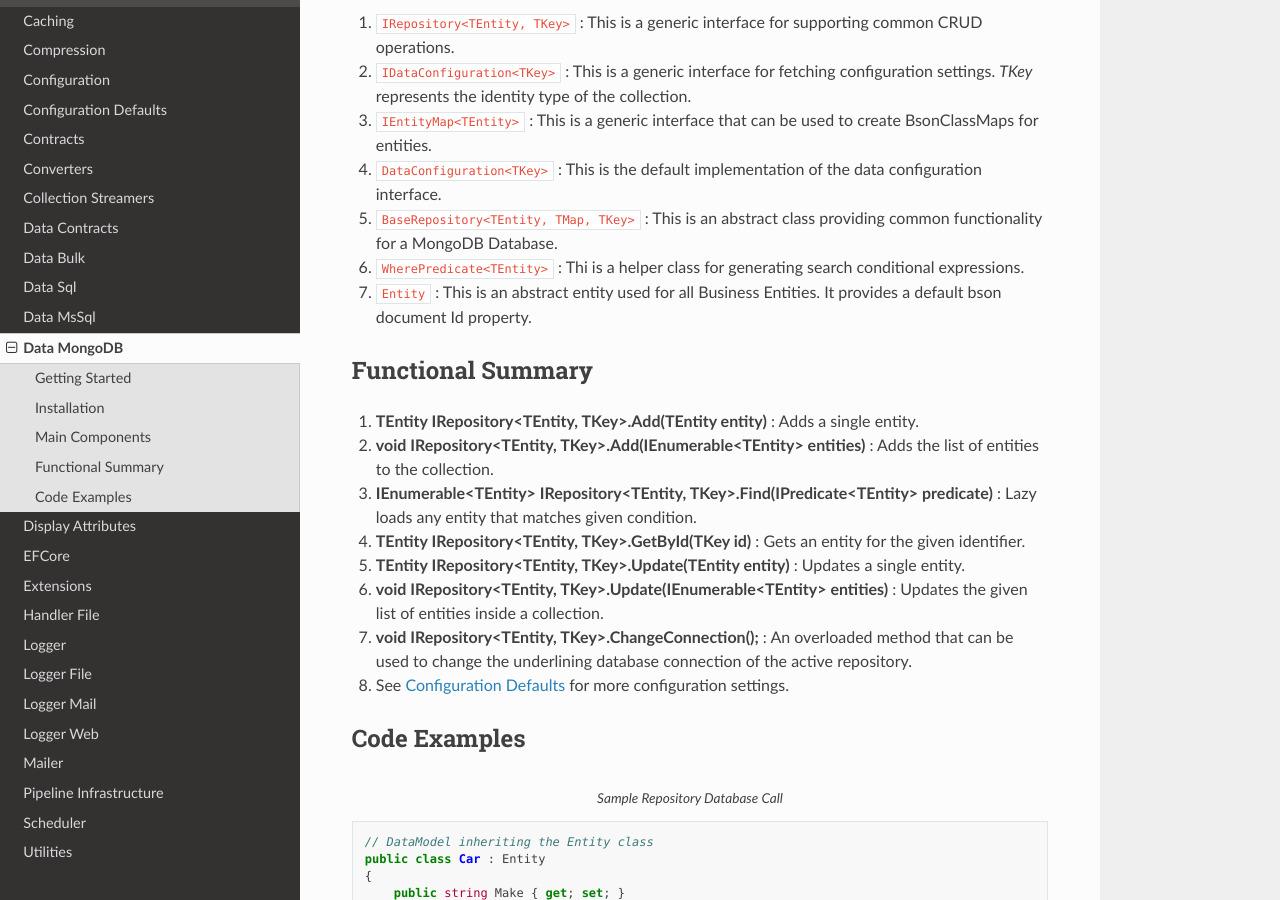
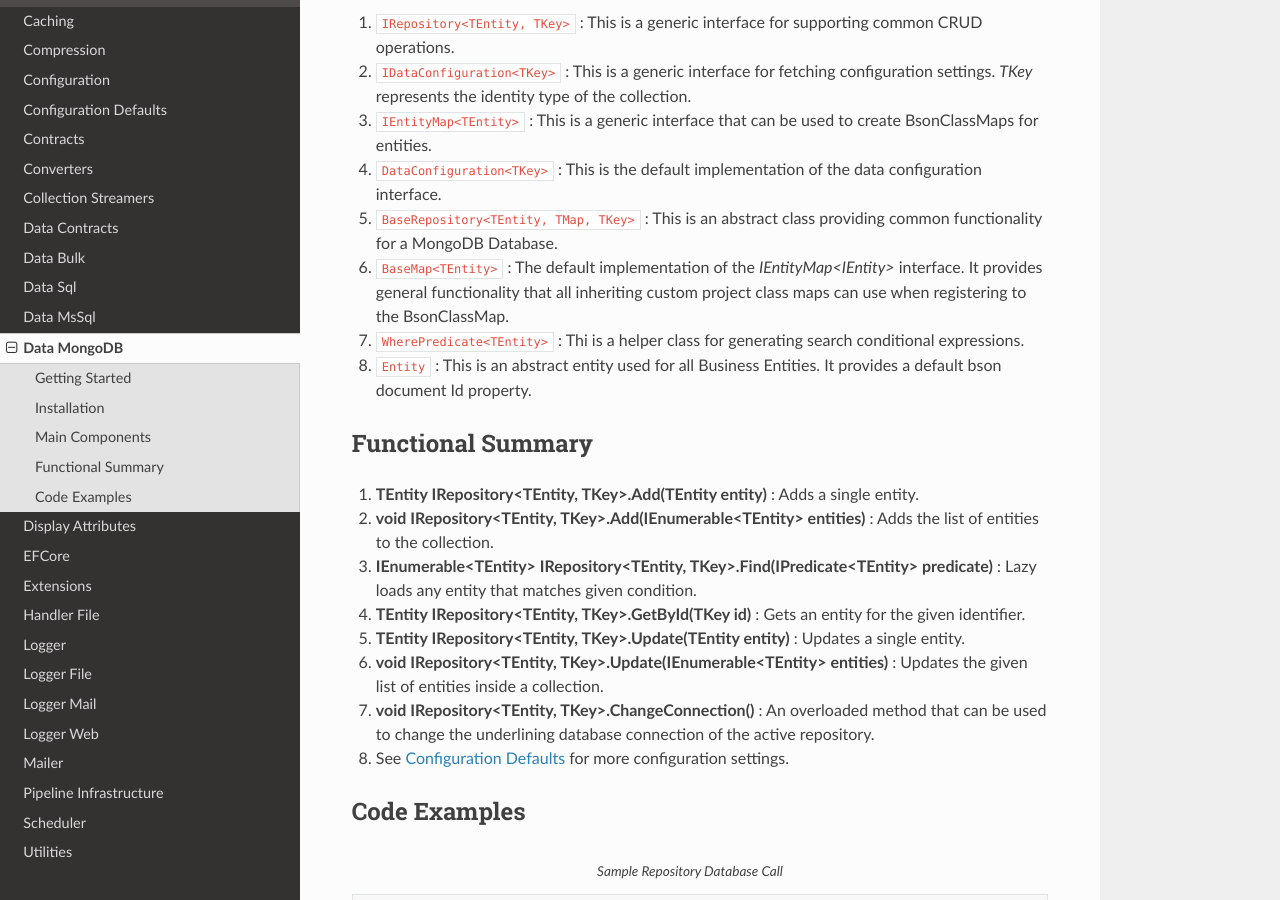
Before and after one commit to BjornWilliams/DocsVersaTul, a Sphinx documentation site: the page built from docs/source/mongodb.rst, in a window 1280 px wide and 900 px high, scrolled down 528 px. Built offline with Sphinx 7.4.7 and the Read the Docs theme 2.0.0, drawn with Linux system fonts in a browser that asks for light colours.

Commit message:
Update mongodb.rst

```diff
--- a/docs/source/mongodb.rst
+++ b/docs/source/mongodb.rst
@@ -23,6 +23,7 @@ Main Components
 #. ``IEntityMap<TEntity>`` : This is a generic interface that can be used to create BsonClassMaps for entities.
 #. ``DataConfiguration<TKey>`` : This is the default implementation of the data configuration interface.
 #. ``BaseRepository<TEntity, TMap, TKey>`` : This is an abstract class providing common functionality for a MongoDB Database.
+#. ``BaseMap<TEntity>`` : The default implementation of the `IEntityMap<IEntity>` interface. It provides general functionality that all inheriting custom project class maps can use when registering to the BsonClassMap.
 #. ``WherePredicate<TEntity>`` : Thi is a helper class for generating search conditional expressions.
 #. ``Entity`` : This is an abstract entity used for all Business Entities. It provides a default bson document Id property.
 
@@ -34,7 +35,7 @@ Functional Summary
 #. **TEntity IRepository<TEntity, TKey>.GetById(TKey id)** : Gets an entity for the given identifier.
 #. **TEntity IRepository<TEntity, TKey>.Update(TEntity entity)** : Updates a single entity.
 #. **void IRepository<TEntity, TKey>.Update(IEnumerable<TEntity> entities)** : Updates the given list of entities inside a collection.
-#. **void IRepository<TEntity, TKey>.ChangeConnection();** : An overloaded method that can be used to change the underlining database connection of the active repository.
+#. **void IRepository<TEntity, TKey>.ChangeConnection()** : An overloaded method that can be used to change the underlining database connection of the active repository.
 #. See :doc:`configuration-defaults` for more configuration settings.
 
 Code Examples
```
